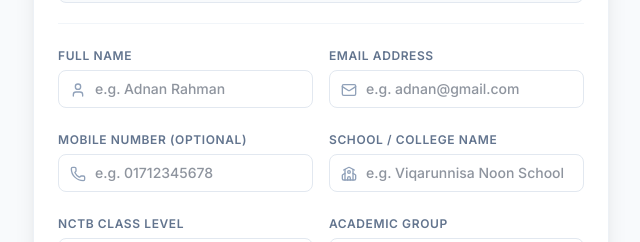
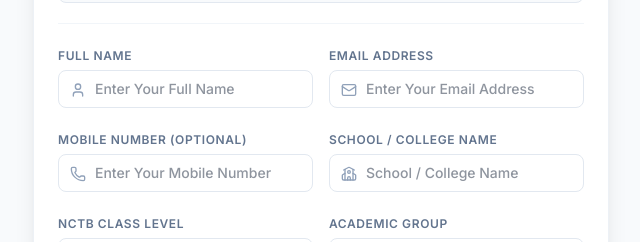
Before and after one commit to alyric11/StudyPilot-BD, a React (Vite) app: page / in a window 1280 px wide. Shown: the part 268-510 px from the top of the page, without its empty margins (319-959 px from the left). Built offline with nearby package versions, Linux system fonts and the light colour scheme.

Commit message:
Improve profile form placeholders

```diff
--- a/src/components/ProfileSetup.tsx
+++ b/src/components/ProfileSetup.tsx
@@ -188,7 +188,7 @@ export default function ProfileSetup({ initialProfile, onSave }: ProfileSetupPro
               <input
                 id="name-input"
                 type="text"
-                placeholder="e.g. Adnan Rahman"
+                placeholder="Enter Your Full Name"
                 value={name}
                 onChange={(e) => {
                   setName(e.target.value);
@@ -209,7 +209,7 @@ export default function ProfileSetup({ initialProfile, onSave }: ProfileSetupPro
               <input
                 id="email-input"
                 type="text"
-                placeholder="e.g. adnan@gmail.com"
+                placeholder="Enter Your Email Address"
                 value={email}
                 onChange={(e) => {
                   setEmail(e.target.value);
@@ -233,7 +233,7 @@ export default function ProfileSetup({ initialProfile, onSave }: ProfileSetupPro
               <input
                 id="phone-input"
                 type="tel"
-                placeholder="e.g. 01712345678"
+                placeholder="Enter Your Mobile Number"
                 value={phone}
                 onChange={(e) => {
                   setPhone(e.target.value);
@@ -254,7 +254,7 @@ export default function ProfileSetup({ initialProfile, onSave }: ProfileSetupPro
               <input
                 id="school-input"
                 type="text"
-                placeholder="e.g. Viqarunnisa Noon School"
+                placeholder="School / College Name"
                 value={school}
                 onChange={(e) => {
                   setSchool(e.target.value);
```
